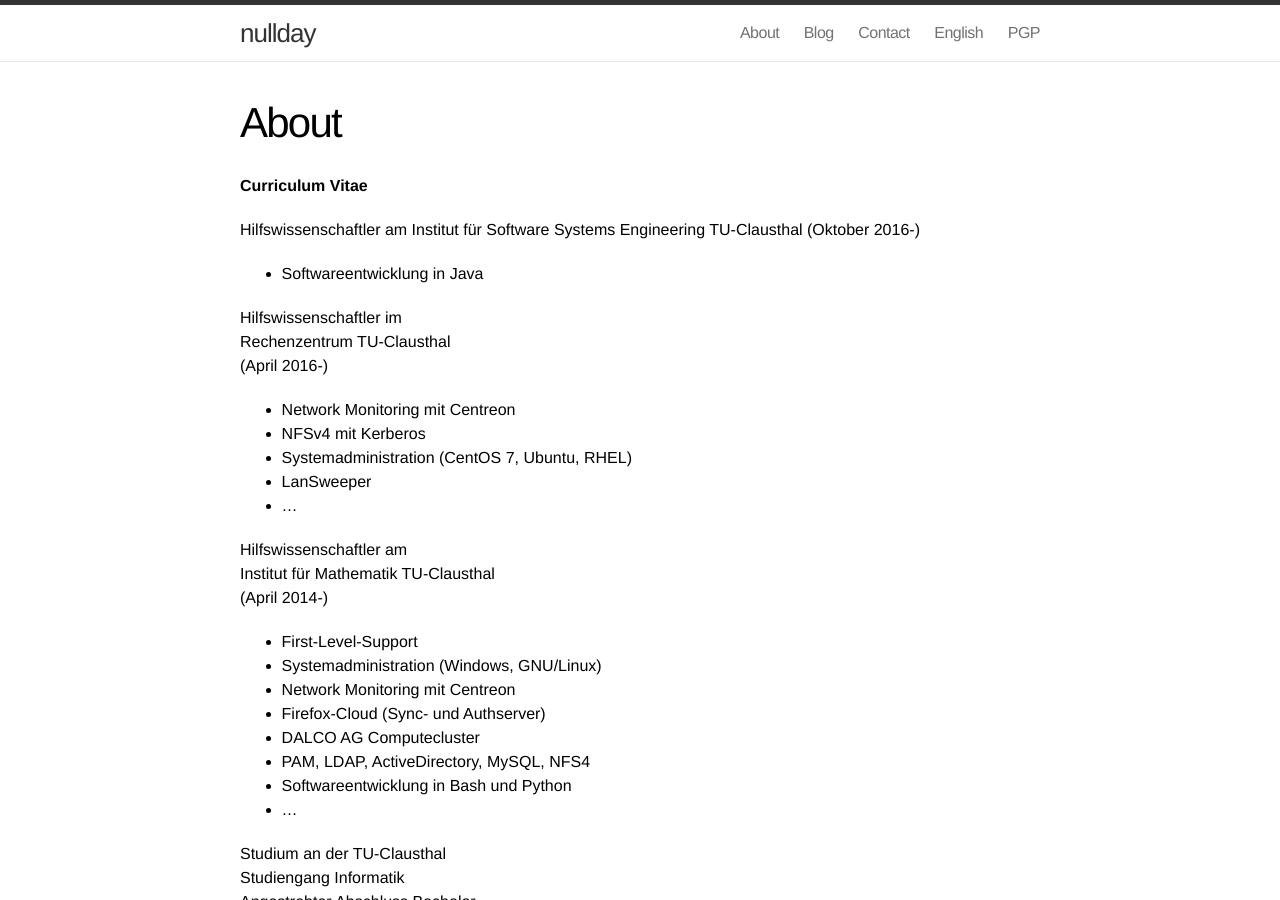
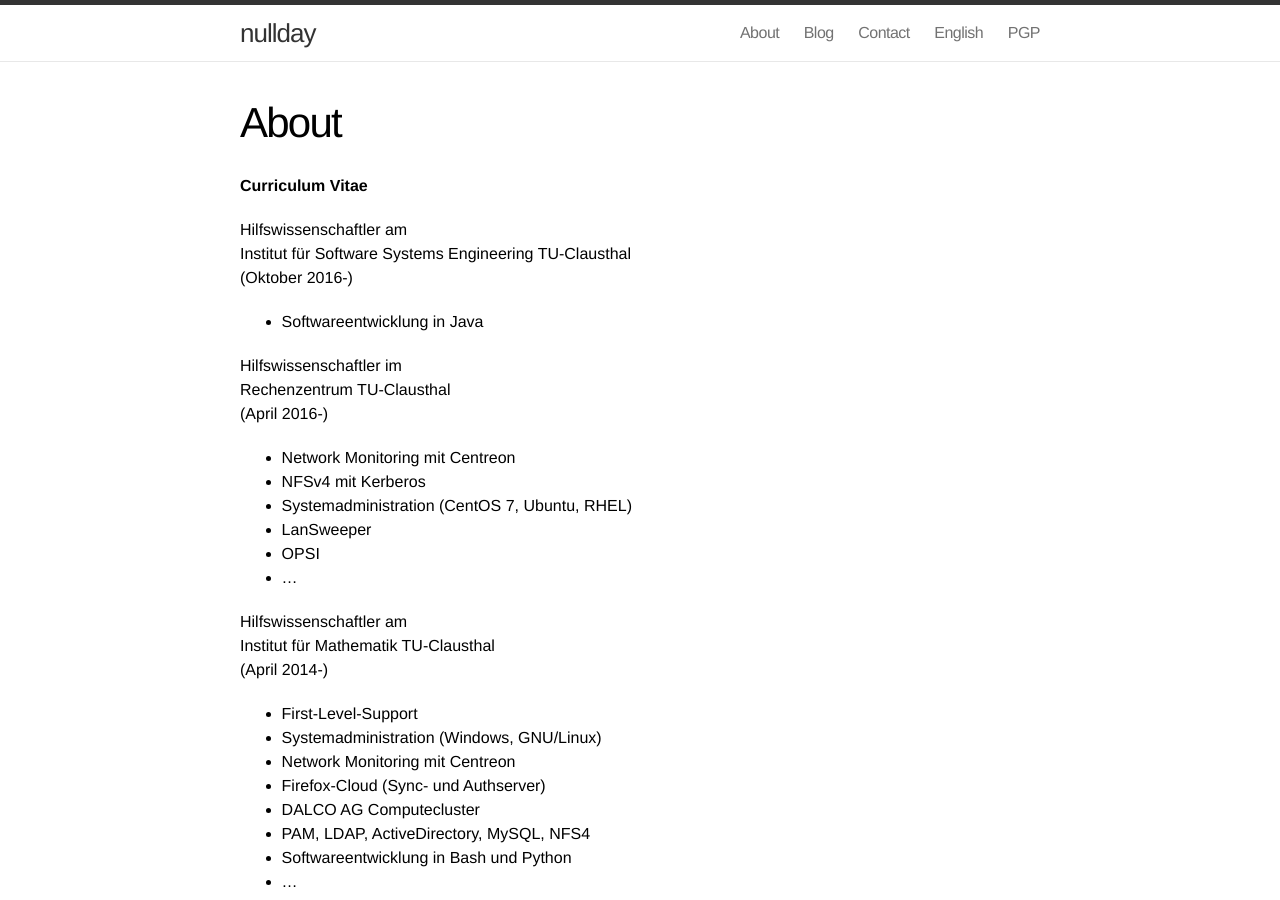
Before and after one commit to shibumi/shibumi.dev, a Jekyll site: the page built from about.md, in a window 1280 px wide and 900 px high. Built offline with Jekyll 4.4.1, drawn with Linux system fonts in a browser that asks for light colours; nearby versions of some CDN libraries; Markdown is read by kramdown in place of the engine named in the settings.

Commit message:
fixed aligning

```diff
--- a/about.md
+++ b/about.md
@@ -20,6 +20,7 @@ Rechenzentrum TU-Clausthal
 * NFSv4 mit Kerberos
 * Systemadministration (CentOS 7, Ubuntu, RHEL)
 * LanSweeper
+* OPSI
 * ...
 
 Hilfswissenschaftler am
```
